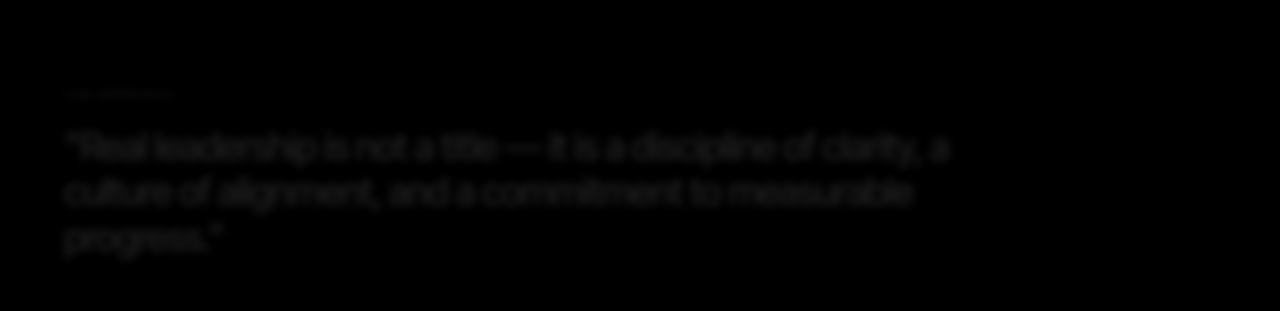
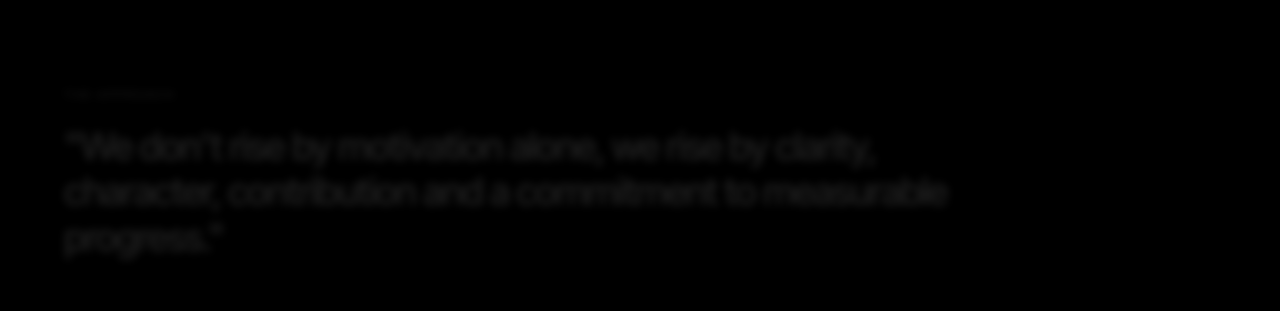
Before and after one commit to Kingsleysam1/sen, a React (Vite) app: page / in a window 1280 px wide. Shown: the part 4080-4391 px from the top of the page. Built offline with nearby package versions, Linux system fonts and the light colour scheme.

Commit message:
Update The Approach quote
Co-Authored-By: Claude Opus 5.5 <noreply@anthropic.com>
Claude-Session: https://claude.ai/code/session_01UDskeJGST6Hv6KuPtxFLkk

```diff
--- a/src/components/InitiativesSection.tsx
+++ b/src/components/InitiativesSection.tsx
@@ -182,7 +182,7 @@ export function InitiativesSection({ onOpenBooking }: InitiativesSectionProps) {
           <div className="mt-20 md:mt-28 max-w-[900px]">
             <p className="text-[12px] font-semibold tracking-[0.16em] uppercase text-white/50 mb-5">The Approach</p>
             <p className="text-[clamp(24px,3vw,38px)] font-medium leading-[1.2] tracking-[-0.03em] text-white/90">
-              "Real leadership is not a title — it is a discipline of clarity, a culture of alignment, and a commitment to measurable progress."
+              "We don’t rise by motivation alone, we rise by clarity, character, contribution and a commitment to measurable progress."
             </p>
           </div>
         </GsapScrollReveal>
```
